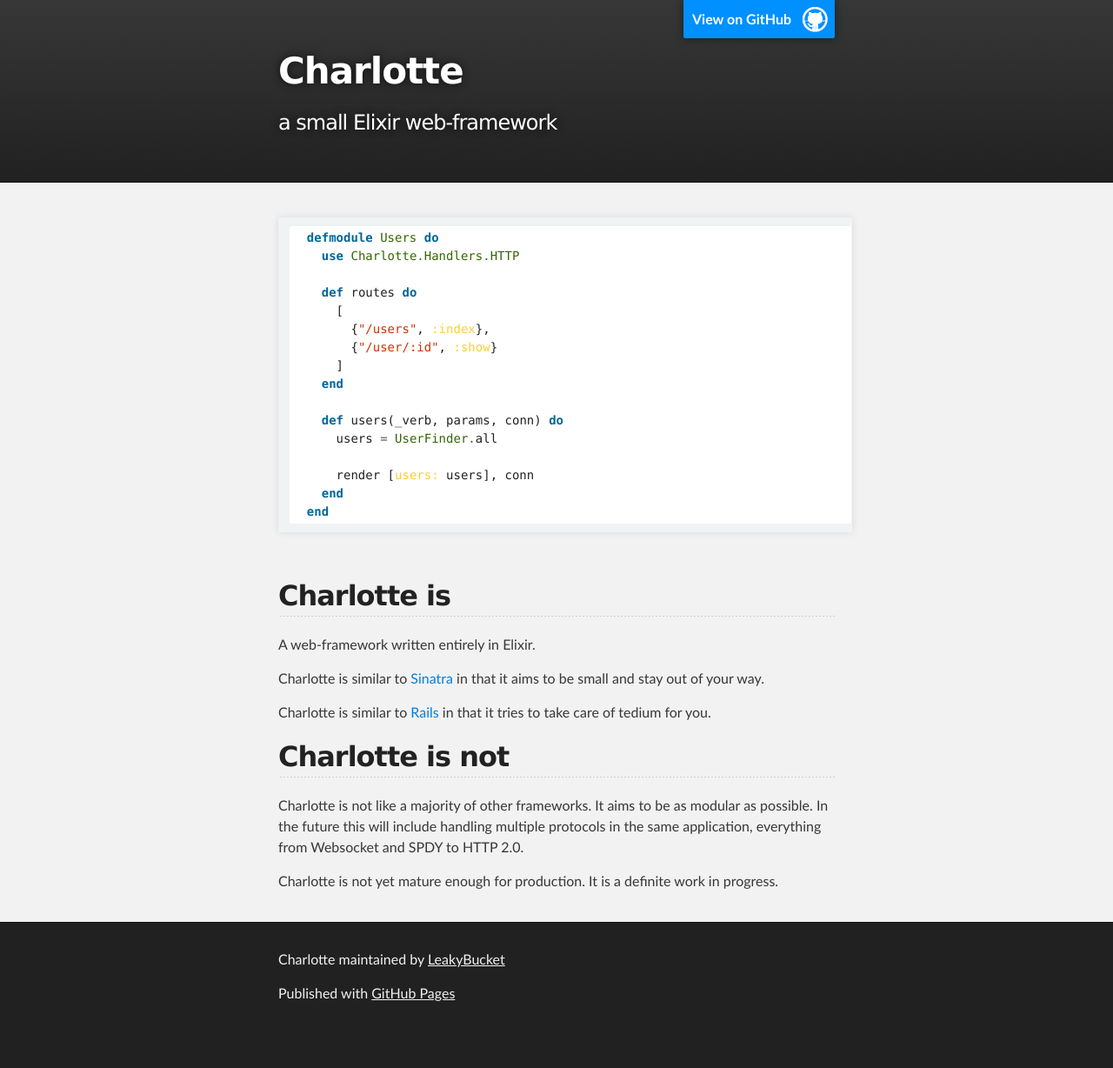
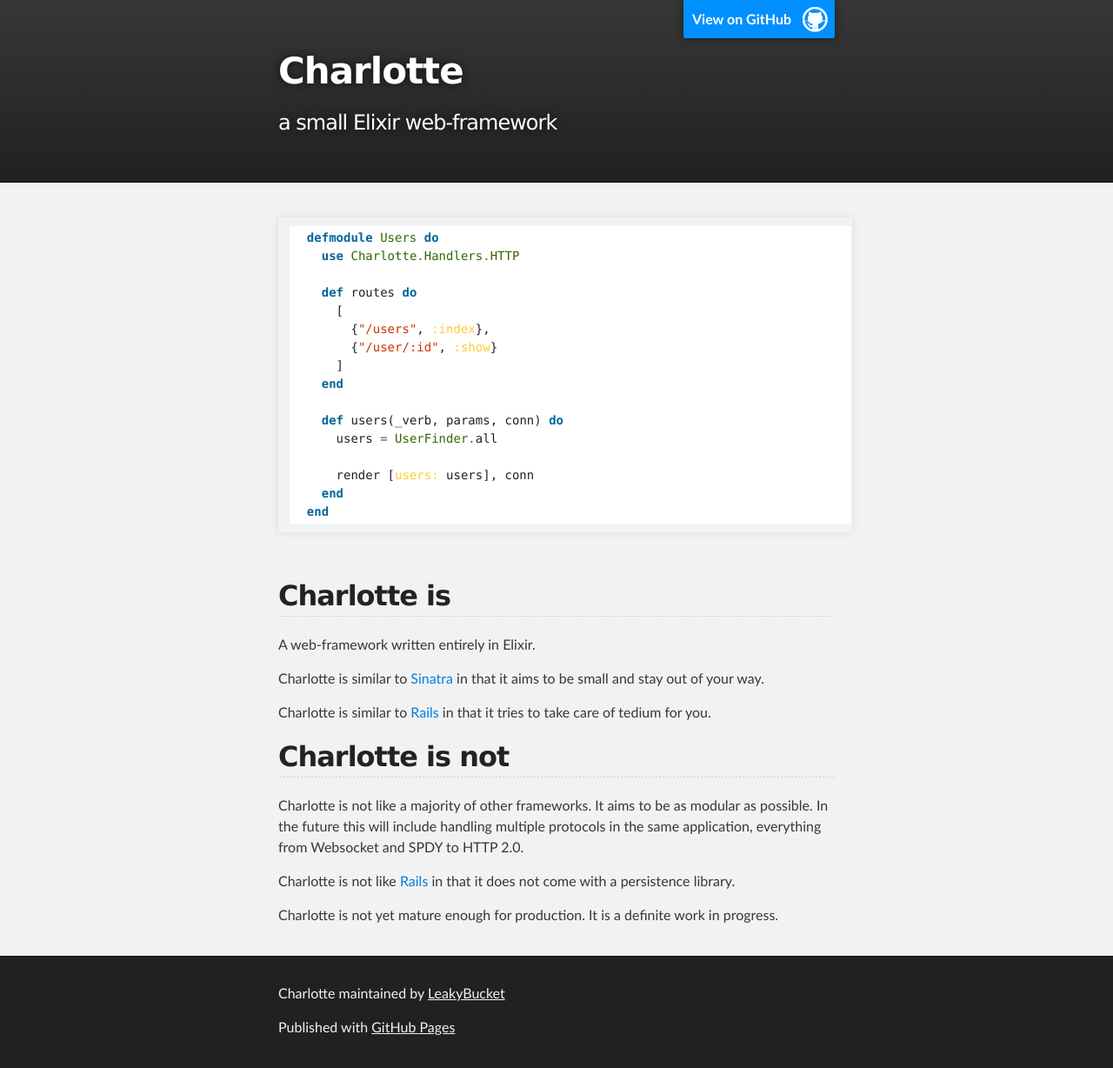
Before and after one commit to LeakyBucket/charlotte, a Jekyll site: the page built from index.md, in a window 1280 px wide. Shown: the whole page at 87% size. Built offline with Jekyll 4.4.1, drawn with Linux system fonts in a browser that asks for light colours; Markdown is read by kramdown in place of the engine named in the settings; before the commit the page ends 1189 px from its top, so only the background shows below that.

Commit message:
Adds another ‘not’.

```diff
--- a/index.md
+++ b/index.md
@@ -40,5 +40,8 @@
 handling multiple protocols in the same application, everything
 from Websocket and SPDY to HTTP 2.0.
 
+Charlotte is not like [Rails](http://rubyonrails.org/) in that
+it does not come with a persistence library.
+
 Charlotte is not yet mature enough for production.  It is a
 definite work in progress.
```
